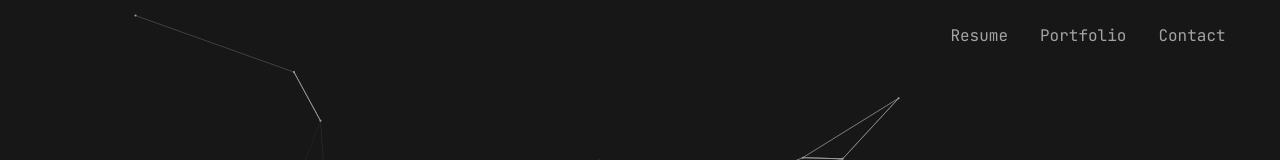
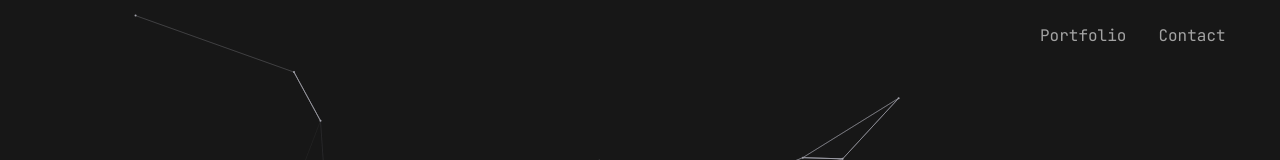
Before and after one commit to jortan02/jortan.dev, a Next.js app: page / in a window 1280 px wide. Shown: the top 160 px of the page. Built offline with nearby package versions, Linux system fonts and the light colour scheme.

Commit message:
Removed resume

```diff
--- a/src/components/Navigation.tsx
+++ b/src/components/Navigation.tsx
@@ -1,5 +1,4 @@
 "use client";
-import { resumeInfo } from "@/constants/resumeInfo";
 import { ArrowLeft } from "@phosphor-icons/react/dist/ssr";
 import Link from "next/link";
 import { usePathname } from "next/navigation";
@@ -36,13 +35,6 @@ export const Navigation: React.FC = () => {
           }`}>
             <div className="px-4 py-6 mx-[3vw] text-sm md:text-base flex flex-row-reverse items-center justify-between">
                 <div className="flex justify-between gap-8">
-                    <a
-                        href={resumeInfo.resume}
-                        target="_blank"
-                        className="duration-200 text-neutral-400 hover:text-neutral-100"
-                    >
-                        Resume
-                    </a>
                     <Link
                         href="/portfolio"
                         className="duration-200 text-neutral-400 hover:text-neutral-100"
--- a/src/constants/resumeInfo.ts
+++ /dev/null
@@ -1,3 +0,0 @@
-export const resumeInfo = {
-    resume: "https://docs.google.com/document/d/1hrGhjDPt6DBKi0RO8ME5MmRNADRDb6ta/edit?usp=sharing&ouid=114961323037980812557&rtpof=true&sd=true"
-};
```
